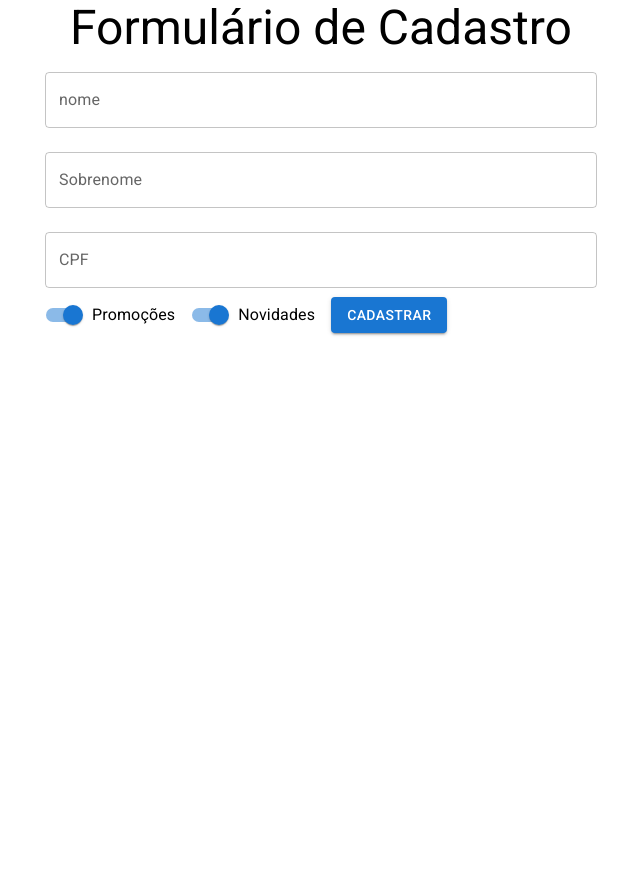
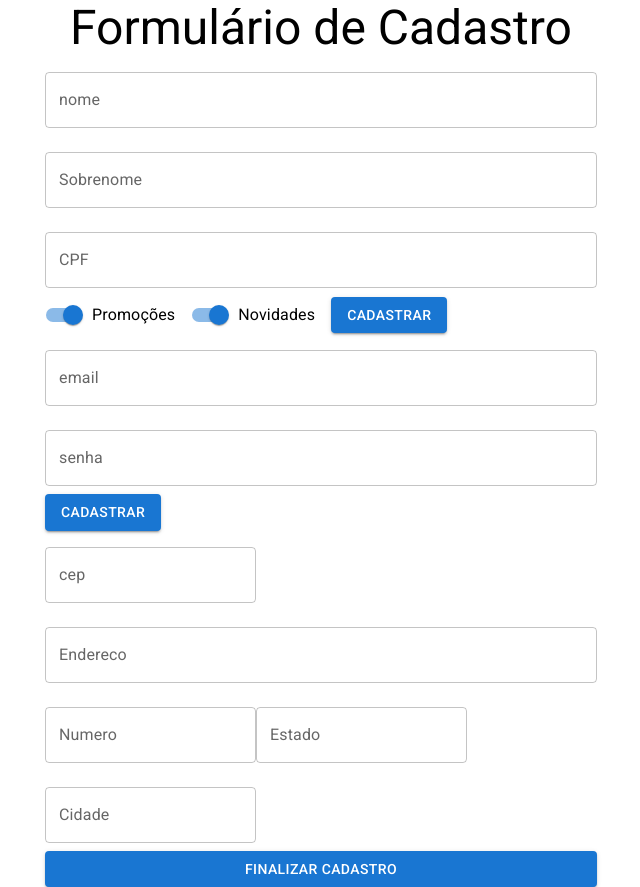
Before and after one commit to ediCarlosSilva/function-components-react, a React (Create React App) app: page / in a window 1280 px wide. Shown: the whole page, without its empty margins (319-959 px from the left). Before the commit the page ends 800 px from the top, so only its background shows below. Built offline with nearby package versions, Linux system fonts and the light colour scheme; the HTML template or start-up script is replaced by a standard one.

Commit message:
aula 1: Boas práticas de UX ao trabalharmos com formulários
Por que separar um formulário em muitas partes

```diff
--- a/src/App.js
+++ b/src/App.js
@@ -1,6 +1,6 @@
 import React, { Component } from 'react';
 import './App.css';
-import FormularioCadastro from './components/FormularioCadastro';
+import FormularioCadastro from './components/FormularioCadastro/FormularioCadastro';
 import { Container, Typography } from '@mui/material';
 import '@fontsource/roboto/300.css';
 import '@fontsource/roboto/400.css';
--- /dev/null
+++ b/src/components/FormularioCadastro/DadosEntrega.jsx
@@ -0,0 +1,50 @@
+import React from 'react';
+import {TextField, Button} from '@mui/material'
+
+export default function DadosEntrega() {
+    return (
+        <form>
+            <TextField
+                id="cep"
+                label="cep"
+                type="number"
+                variant='outlined'
+                margin="normal"
+
+            />
+            <TextField
+                id="endereco"
+                label="Endereco"
+                type="text"
+                variant='outlined'
+                margin="normal"
+                fullWidth
+            />
+            <TextField
+                id="numero"
+                label="Numero"
+                type="number"
+                variant='outlined'
+                margin="normal"
+
+            />
+            <TextField
+                id="estado"
+                label="Estado"
+                type="text"
+                variant='outlined'
+                margin="normal"
+
+            />
+            <TextField
+                id="cidade"
+                label="Cidade"
+                type="text"
+                variant='outlined'
+                margin="normal"
+
+            />
+            <Button type="submit" variant="contained" fullWidth>Finalizar Cadastro</Button>
+        </form>
+    );
+}
--- a/src/components/FormularioCadastro/DadosPessoais.jsx
+++ b/src/components/FormularioCadastro/DadosPessoais.jsx
@@ -1,7 +1,7 @@
 import React, { useState } from 'react';
 import { TextField, Button, Switch, FormControlLabel } from '@mui/material';
 
-export default function DadosPessoais({aoEnviar, validarCPF}) {
+export default function FormularioCadastro({aoEnviar, validarCPF}) {
 
     const [nome, setNome] = useState('');
     const [sobrenome, setSobrenome] = useState('');
--- /dev/null
+++ b/src/components/FormularioCadastro/DadosUsuario.jsx
@@ -0,0 +1,12 @@
+import React from "react";
+import {TextField, Button} from '@mui/material';
+
+export default function DadosUsuario() {
+    return (
+        <form>
+            <TextField id="email" label="email" type="email" variant='outlined' margin="normal" fullWidth />
+            <TextField id="senha" label="senha" type="password" variant='outlined' margin="normal" fullWidth />
+            <Button type="submit" variant="contained">Cadastrar</Button>
+        </form>
+    )
+}
--- /dev/null
+++ b/src/components/FormularioCadastro/FormularioCadastro.jsx
@@ -0,0 +1,15 @@
+import React from 'react';
+import DadosPessoais from './DadosPessoais';
+import DadosUsuario from './DadosUsuario';
+import DadosEntrega from './DadosEntrega';
+
+export default function FormularioCadastro({ aoEnviar, validarCPF }) {
+
+    return (
+        <>
+            <DadosPessoais aoEnviar={aoEnviar} validarCPF={validarCPF}/>
+            <DadosUsuario />
+            <DadosEntrega />
+        </>
+    )
+}
--- a/src/components/FormularioCadastro/index.jsx
+++ /dev/null
@@ -1,9 +0,0 @@
-import React from 'react';
-import DadosPessoais from './DadosPessoais';
-
-export default function FormularioCadastro({aoEnviar, validarCPF}) {
-
-    return (
-        <DadosPessoais />
-    )
-}
```
Also changed, not shown: package.json (+4 -6 lines), 1 other file (tests, documents, lock files or other folders).
